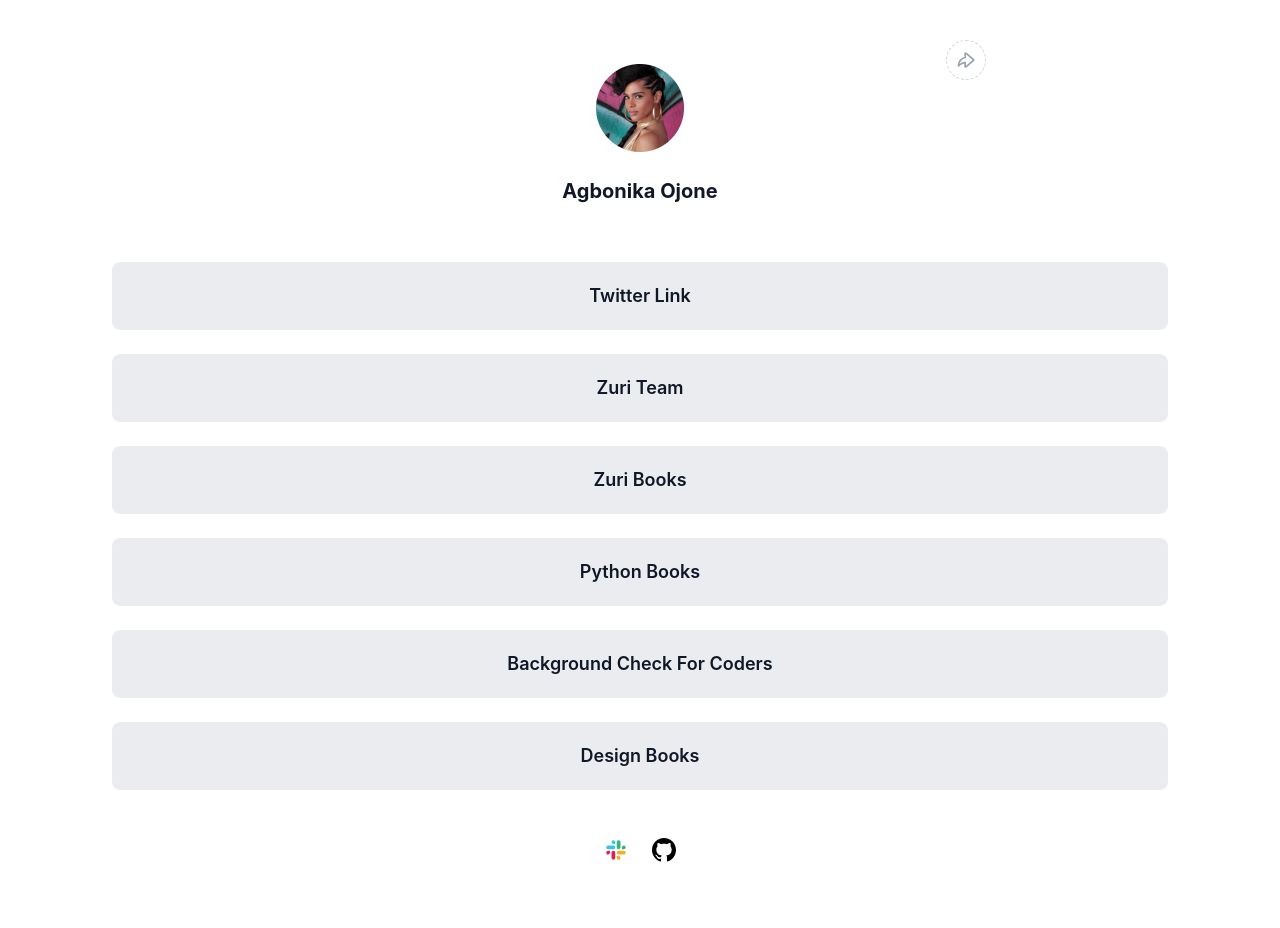
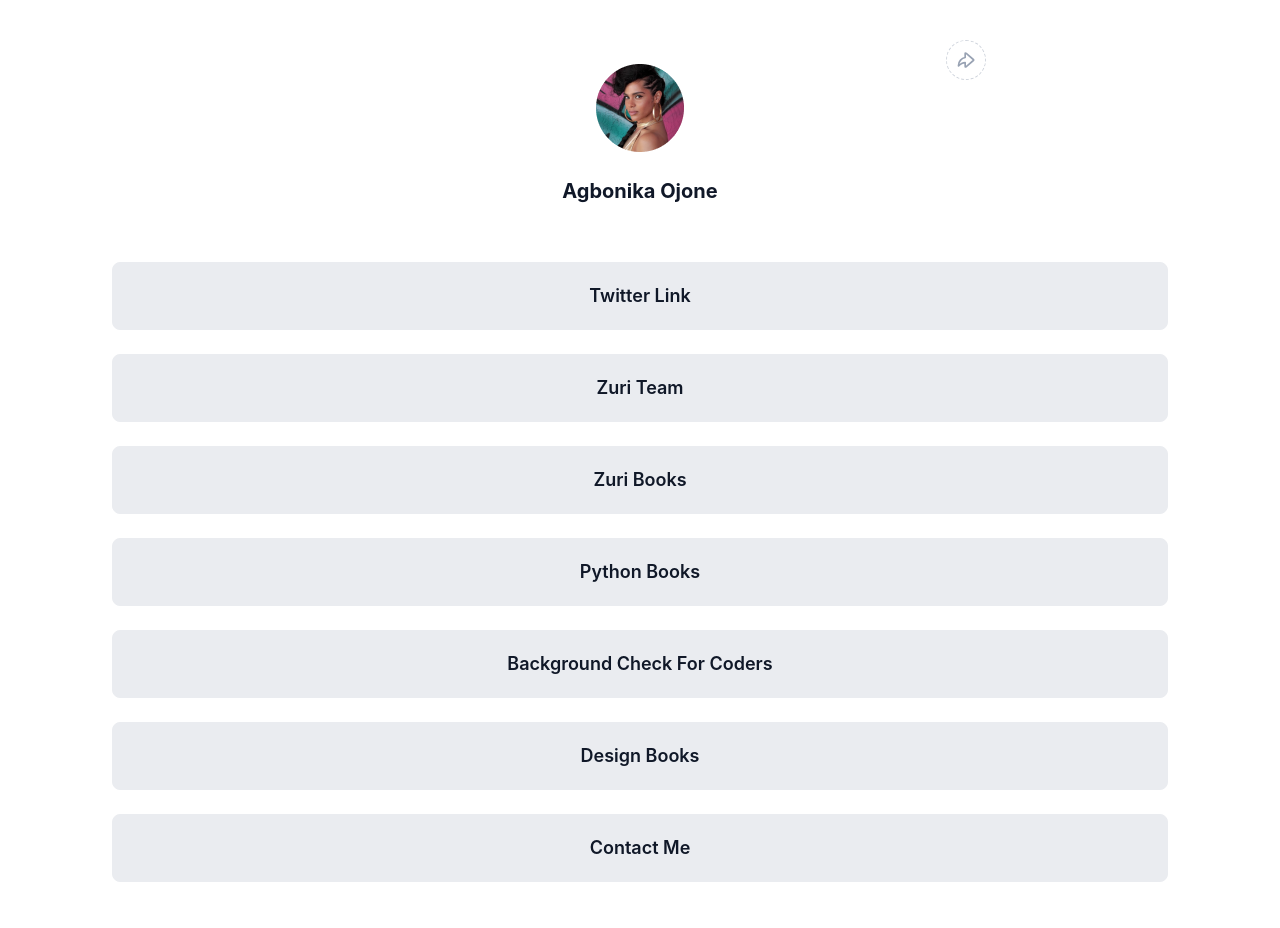
Before and after one commit to ojaykaris/linktree, a React (Create React App) app: page / in a window 1280 px wide. Shown: the top 928 px of the page. Built offline with nearby package versions, Linux system fonts and the light colour scheme; the HTML template or start-up script is replaced by a standard one.

Commit message:
feat: setup routing

```diff
--- a/src/App.js
+++ b/src/App.js
@@ -1,85 +1,14 @@
+import { Route, Routes } from "react-router-dom";
 import "./App.css";
-import prfImg from "./images/profile__img.png";
-import shareIcon from "./images/share-Icon.svg";
-import githubIcon from "./images/github.svg";
-import slackIcon from "./images/slack.svg";
-import dotsHorizontal from "./images/dots-horizontal.svg";
-import zuriLogo from "./images/zuri-logo.svg";
-import i4gLogo from "./images/I4G-logo.svg";
-import { Button } from "./components/button/button";
+import ContactPage from "./pages/contact-page/contact-page";
+import LandingPage from "./pages/landing-page/landing-page";
 
 function App() {
   return (
-    <>
-      <div className="profile-section">
-        <div className="container">
-          <img src={prfImg} id="profile__img" alt="profile" />
-          <h1 className="twitter" id="twitter">
-            Agbonika Ojone
-          </h1>
-          <h2 hidden id="slack">
-            ojaykaris
-          </h2>
-
-          <a href="#share" className="share-button share-button-desktop">
-            <img src={shareIcon} alt="share icon" />
-          </a>
-
-          <a href="#share" className="share-button share-button-mobile">
-            <img src={dotsHorizontal} alt="share icon" />
-          </a>
-        </div>
-      </div>
-      <main className="main">
-        <div className="container">
-          <Button
-            link="https://twitter.com/ojaykaris"
-            text="Twitter Link"
-            id="btn__twitter"
-          />
-
-          <Button
-            link="https://training.zuri.team/"
-            text="Zuri Team"
-            id="btn__zuri"
-          />
-
-          <Button
-            link="https://books.zuri.team/"
-            text="Zuri Books"
-            id="books"
-          />
-          <Button
-            link="https://books.zuri.team/python-for-beginners?ref_id=Abonika ojone"
-            text="Python Books"
-            id="book__python"
-          />
-          <Button
-            link="https://background.zuri.team/"
-            text="Background Check for Coders"
-            id="pitch"
-          />
-          <Button
-            link="https://books.zuri.team/design-rules"
-            text="Design Books"
-            id="book__design"
-          />
-        </div>
-      </main>
-      <div className="social-section">
-        <div className="container">
-          <img src={slackIcon} alt="slack icon" />
-          <img src={githubIcon} alt="github icon" />
-        </div>
-      </div>
-      <footer className="footer">
-        <div className="container-fluid">
-          <img src={zuriLogo} alt="zuri logo" />
-          <p className="footer-info">HNG Internship 9 Frontend Task</p>
-          <img src={i4gLogo} alt="i4g logo" />
-        </div>
-      </footer>
-    </>
+    <Routes>
+      <Route path="/" element={<LandingPage />} />
+      <Route path="/contact" element={<ContactPage />} />
+    </Routes>
   );
 }
 
--- a/src/components/button/button.js
+++ b/src/components/button/button.js
@@ -1,11 +1,20 @@
+import { Link } from "react-router-dom";
 import "./button.css";
 
 export function Button(props) {
-  const { link, text, id } = props;
+  const { link, text, id, component = "a" } = props;
+
+  if (component === "a") {
+    return (
+      <a href={link} id={id} className="button">
+        {text}
+      </a>
+    );
+  }
 
   return (
-    <a href={link} id={id} className="button">
+    <Link to={link} id={id} className="button">
       {text}
-    </a>
+    </Link>
   );
 }
--- a/src/index.js
+++ b/src/index.js
@@ -3,11 +3,14 @@ import React from "react";
 import ReactDOM from "react-dom/client";
 import App from "./App";
 import reportWebVitals from "./reportWebVitals";
+import { BrowserRouter } from "react-router-dom";
 
 const root = ReactDOM.createRoot(document.getElementById("root"));
 root.render(
   <React.StrictMode>
-    <App />
+    <BrowserRouter>
+      <App />
+    </BrowserRouter>
   </React.StrictMode>
 );
 
--- /dev/null
+++ b/src/pages/contact-page/contact-page.js
@@ -0,0 +1,5 @@
+function ContactPage() {
+  return <h1>ContactPage</h1>;
+}
+
+export default ContactPage;
--- /dev/null
+++ b/src/pages/landing-page/landing-page.js
@@ -0,0 +1,92 @@
+import prfImg from "../../images/profile__img.png";
+import shareIcon from "../../images/share-Icon.svg";
+import githubIcon from "../../images/github.svg";
+import slackIcon from "../../images/slack.svg";
+import dotsHorizontal from "../../images/dots-horizontal.svg";
+import zuriLogo from "../../images/zuri-logo.svg";
+import i4gLogo from "../../images/I4G-logo.svg";
+import { Button } from "../../components/button/button";
+
+function LandingPage() {
+  return (
+    <>
+      <div className="profile-section">
+        <div className="container">
+          <img src={prfImg} id="profile__img" alt="profile" />
+          <h1 className="twitter" id="twitter">
+            Agbonika Ojone
+          </h1>
+          <h2 hidden id="slack">
+            ojaykaris
+          </h2>
+
+          <a href="#share" className="share-button share-button-desktop">
+            <img src={shareIcon} alt="share icon" />
+          </a>
+
+          <a href="#share" className="share-button share-button-mobile">
+            <img src={dotsHorizontal} alt="share icon" />
+          </a>
+        </div>
+      </div>
+      <main className="main">
+        <div className="container">
+          <Button
+            link="https://twitter.com/ojaykaris"
+            text="Twitter Link"
+            id="btn__twitter"
+          />
+
+          <Button
+            link="https://training.zuri.team/"
+            text="Zuri Team"
+            id="btn__zuri"
+          />
+
+          <Button
+            link="https://books.zuri.team/"
+            text="Zuri Books"
+            id="books"
+          />
+          <Button
+            link="https://books.zuri.team/python-for-beginners?ref_id=Abonika ojone"
+            text="Python Books"
+            id="book__python"
+          />
+          <Button
+            link="https://background.zuri.team/"
+            text="Background Check for Coders"
+            id="pitch"
+          />
+          <Button
+            link="https://books.zuri.team/design-rules"
+            text="Design Books"
+            id="book__design"
+          />
+
+          <Button
+            link="/contact"
+            text="Contact Me"
+            id="contact"
+            component="link"
+          />
+        </div>
+      </main>
+      <div className="social-section">
+        <div className="container">
+          <img src={slackIcon} alt="slack icon" />
+          <img src={githubIcon} alt="github icon" />
+        </div>
+      </div>
+      <footer className="footer">
+        <div className="container-fluid">
+          <img src={zuriLogo} alt="zuri logo" />
+          <p className="footer-info">HNG Internship 9 Frontend Task</p>
+          <img src={i4gLogo} alt="i4g logo" />
+        </div>
+      </footer>
+    </>
+  );
+}
+
+export default LandingPage;
```
